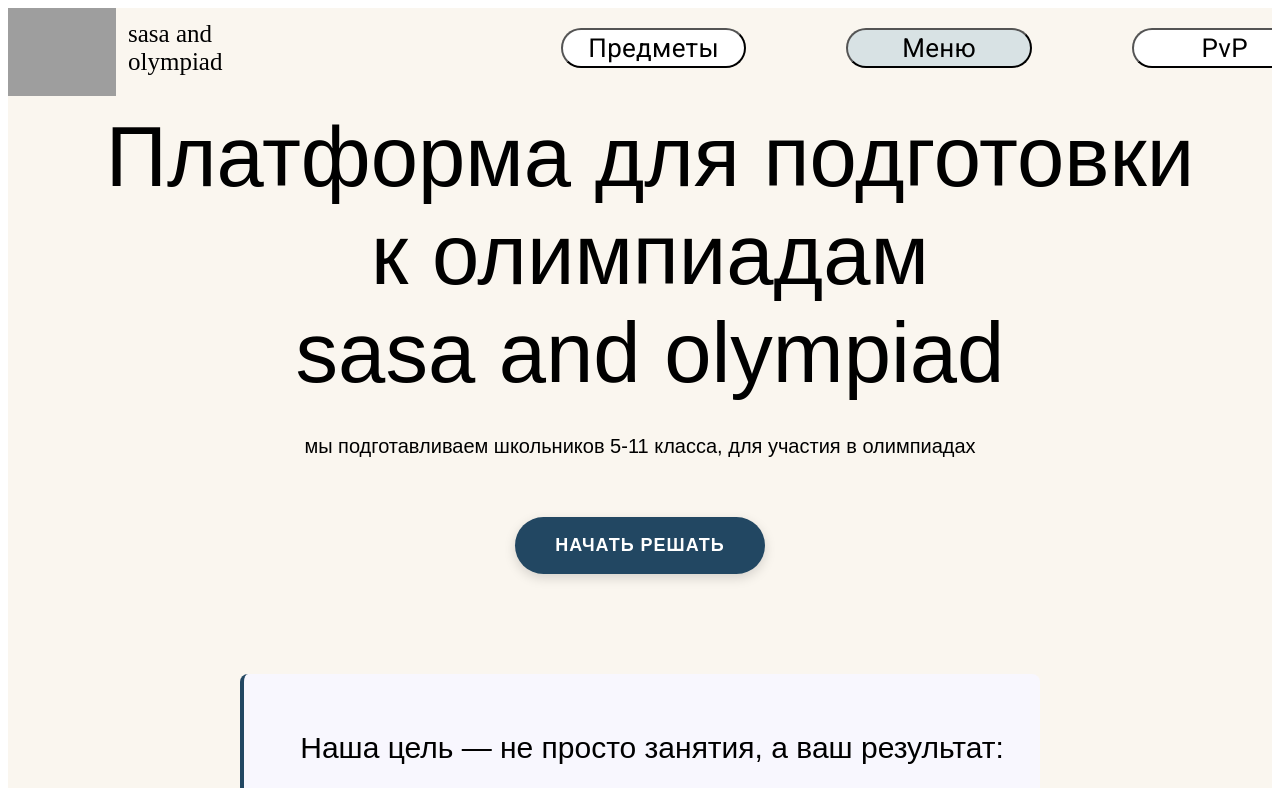
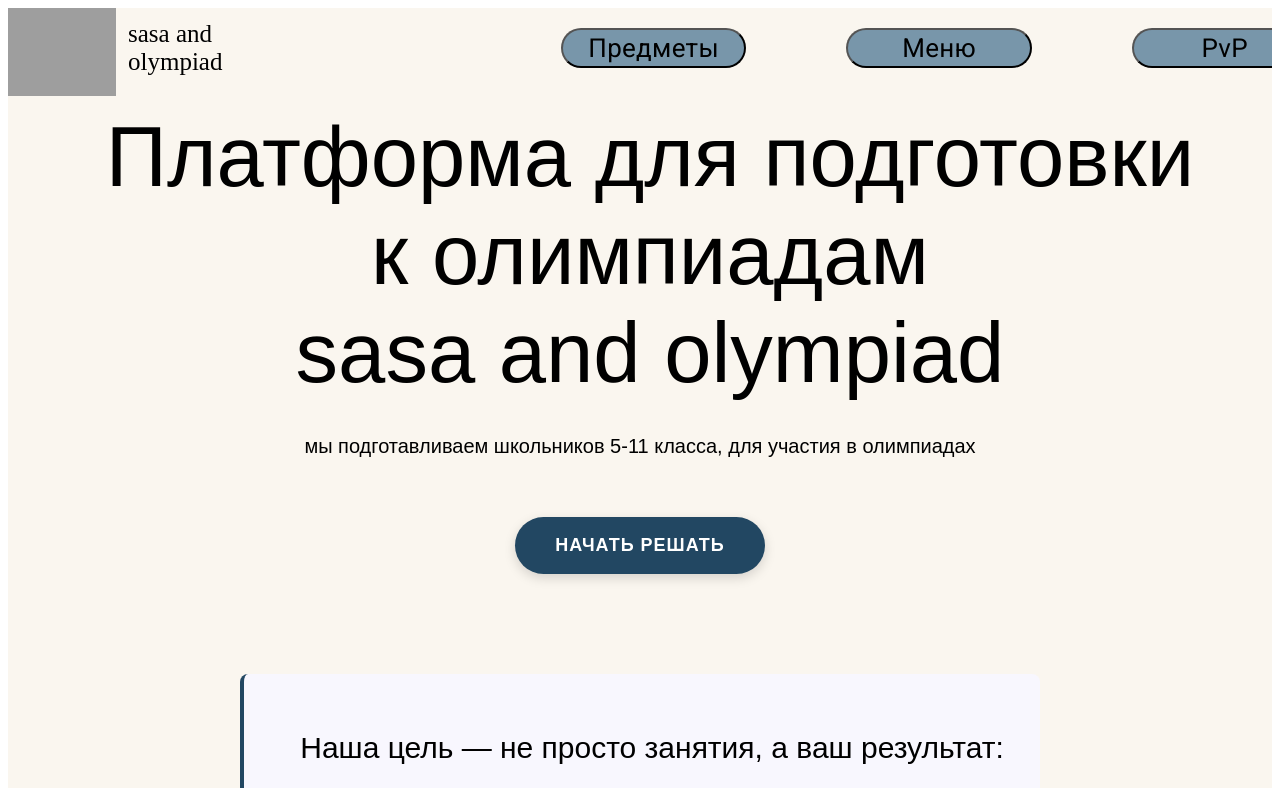
Before and after one commit to sl1056/olymp-prep, a Vue app in the folder frontend/: page / in a window 1280 px wide. Shown: the top 788 px of the page. Built offline with nearby package versions, Linux system fonts and the light colour scheme; grey boxes are pictures that could not be loaded; a web font is replaced by a local one.

Commit message:
Update Header.vue

```diff
--- a/frontend/src/components/Header.vue
+++ b/frontend/src/components/Header.vue
@@ -12,7 +12,7 @@
         <a>sasa and<br>olympiad</a>
         <div className="buttons">
             <button>Предметы</button>
-            <button style="background-color: rgb(216, 226, 228);">Меню</button>
+            <button style="background-color: #7896AA">Меню</button>
             <button>PvP</button>
         </div>
         <button className="enter_button" style="float: right;">Войти</button>
@@ -56,7 +56,7 @@ a {
 button {
     font-family: "Roboto", normal;
     border-color: rgb(0, 0, 0);
-    background-color: rgb(255, 255, 255);
+    background-color: #7896AA;
     line-height: 0;
     font-size: 26px;
     width: 12%;
```
